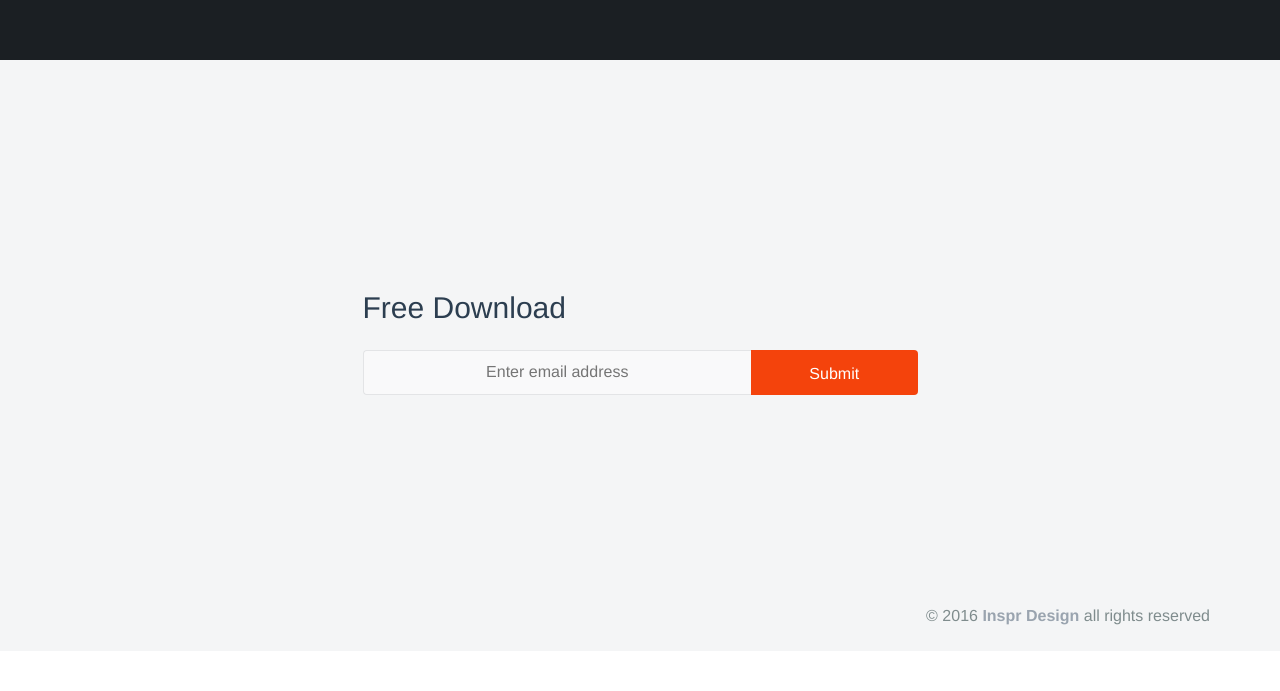
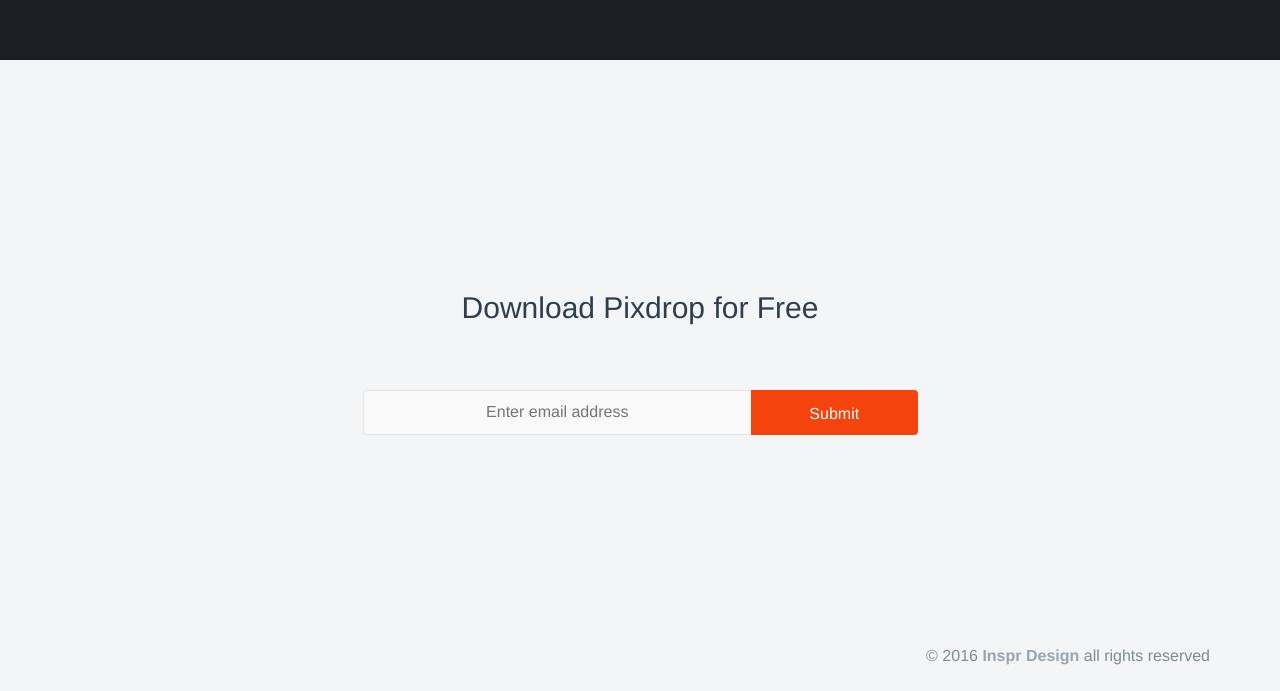
Before and after one commit to syshen/pixdrop, a plain HTML site: page index.html in a window 1280 px wide. Shown: the part 4161-4852 px from the top of the page. Before the commit the page ends 4812 px from the top, so only its background shows below. Drawn offline with Linux system fonts and the light colour scheme; a script that the page names is missing.

Commit message:
fix for mobile

```diff
--- a/index.html
+++ b/index.html
@@ -238,7 +238,7 @@
     <div class="container">
       <div class="row">
         <div class="col-sm-6 col-sm-offset-3">
-          <h3>Free Download</h3>
+          <h3>Download Pixdrop for Free</h3>
         </div>
       </div>
       <div class="row">
--- a/static/css/style.css
+++ b/static/css/style.css
@@ -984,7 +984,7 @@
     background-size: auto 200%;
   }
   .btn-download {
-    font-size: 12px;
+    font-size: 10px;
   }
 }
 @media (max-width: 480px) {
@@ -1441,11 +1441,11 @@
   font-weight: 300;
 
   margin-top: 200px;
-  text-align: left;
+  text-align: center;
 }
 .footer-15 .email-form {
   display: flex;
-  /*margin-top: 200px;*/
+  margin-top: 40px;
   /*margin-bottom: 200px;*/
 }
 .footer-15 .email-notice {
```
